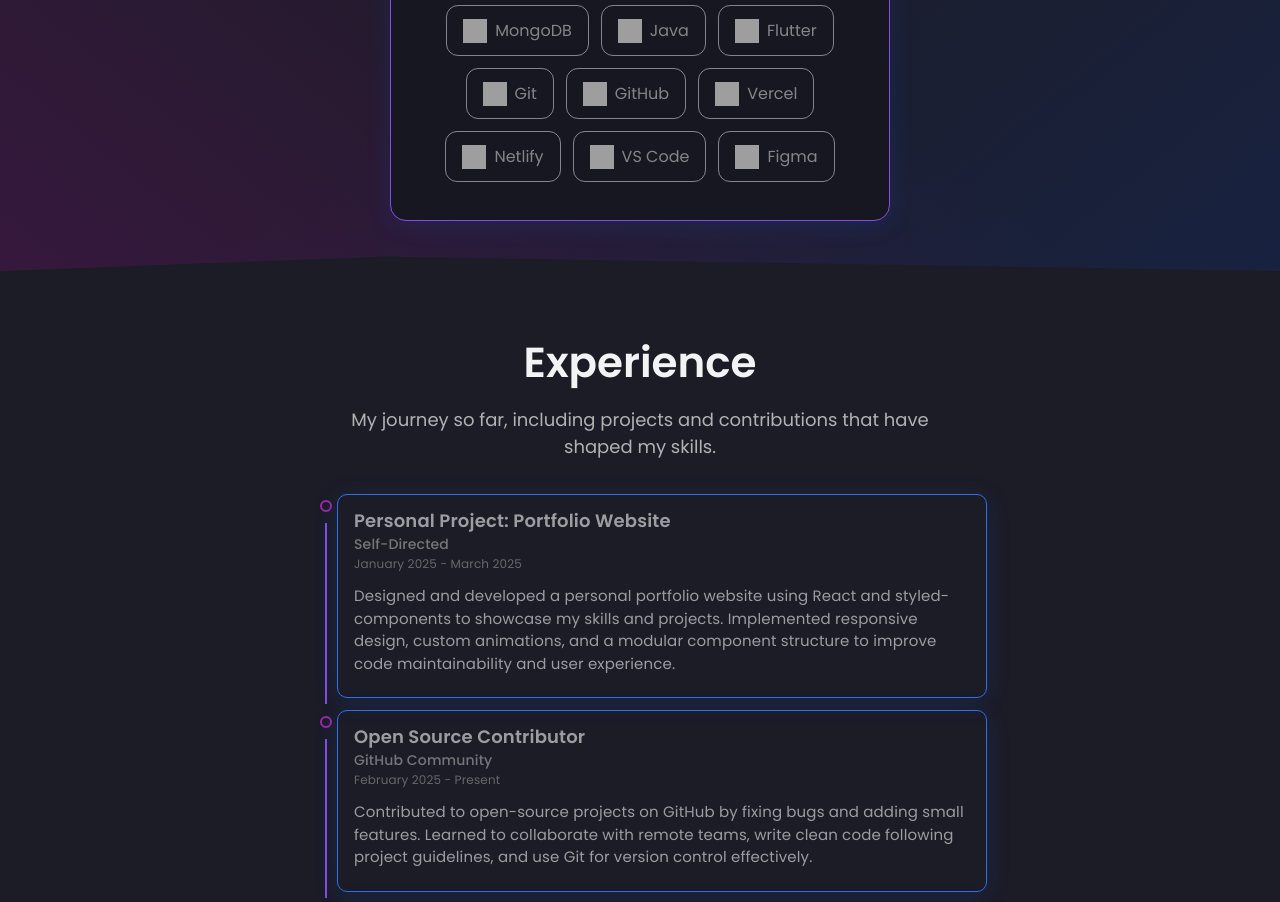
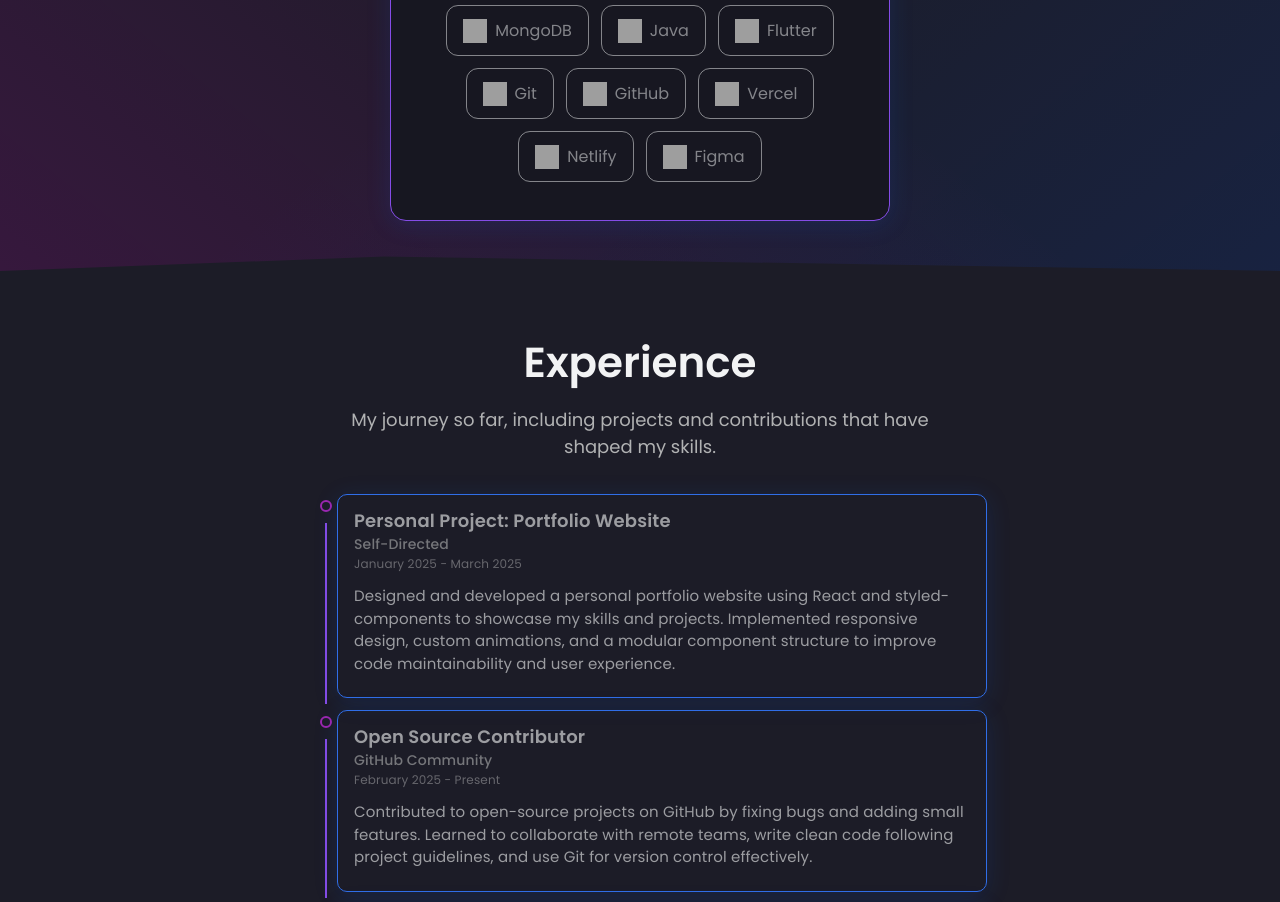
Before and after one commit to nisxant69/Portfolio_, a React (Vite) app: page / in a window 1280 px wide. Shown: the part 1140-2042 px from the top of the page. Built offline with nearby package versions, Linux system fonts and the light colour scheme; grey boxes are pictures that could not be loaded.

Commit message:
Update constants.js

```diff
--- a/src/data/constants.js
+++ b/src/data/constants.js
@@ -90,11 +90,6 @@ export const skills = [
                 name: "Netlify",
                 image:
                     "https://seeklogo.com/images/N/netlify-logo-BD8F8A77E2-seeklogo.com.png",
-            },
-            {
-                name: "VS Code",
-                image:
-                    "https://upload.wikimedia.org/wikipedia/commons/thumb/9/9a/Visual_Studio_Code_1.35_icon.svg/512px-Visual_Studio_Code_1.35_icon.svg.png?20210804221519",
             },
             {
                 name: "Figma",
```
